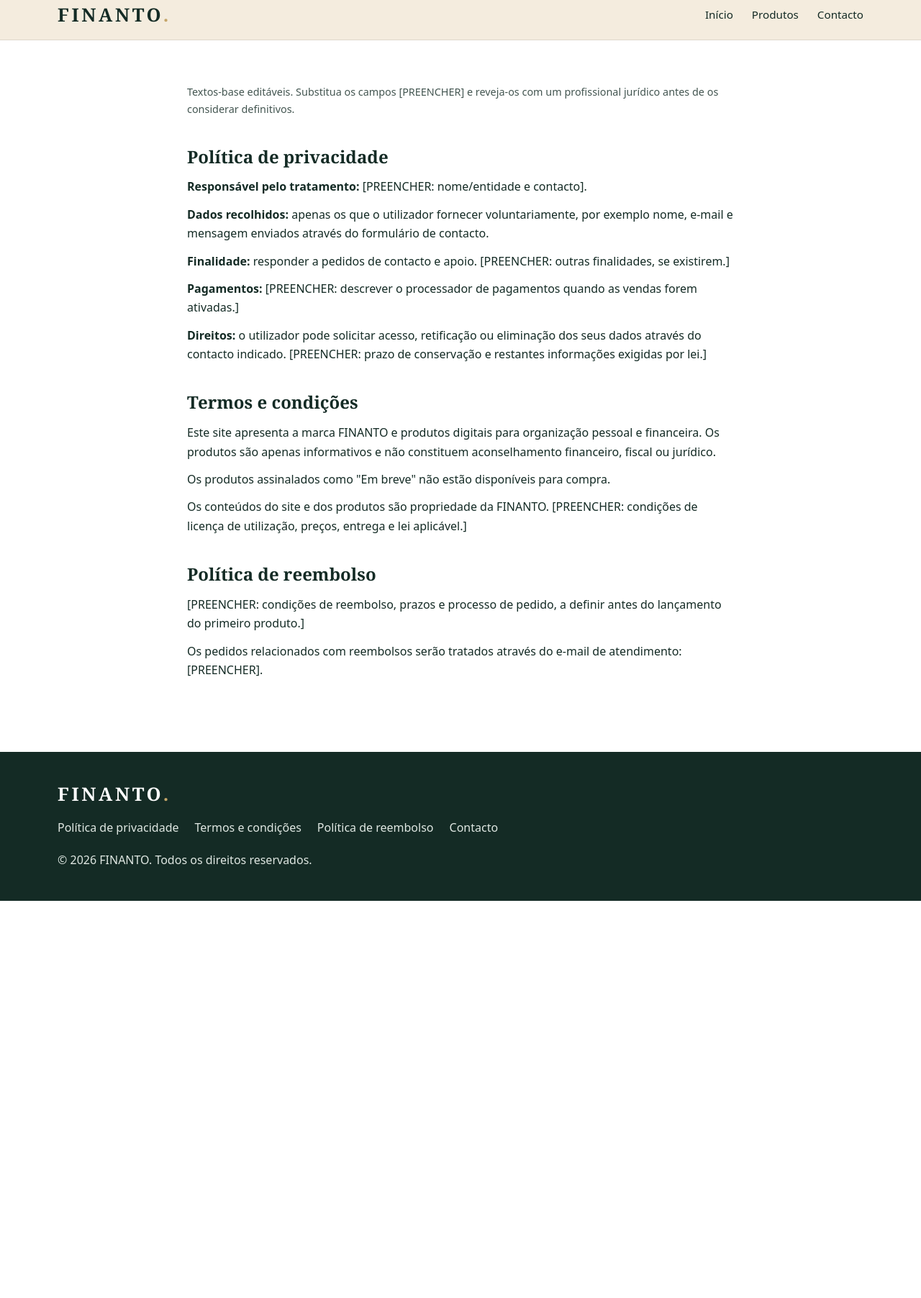
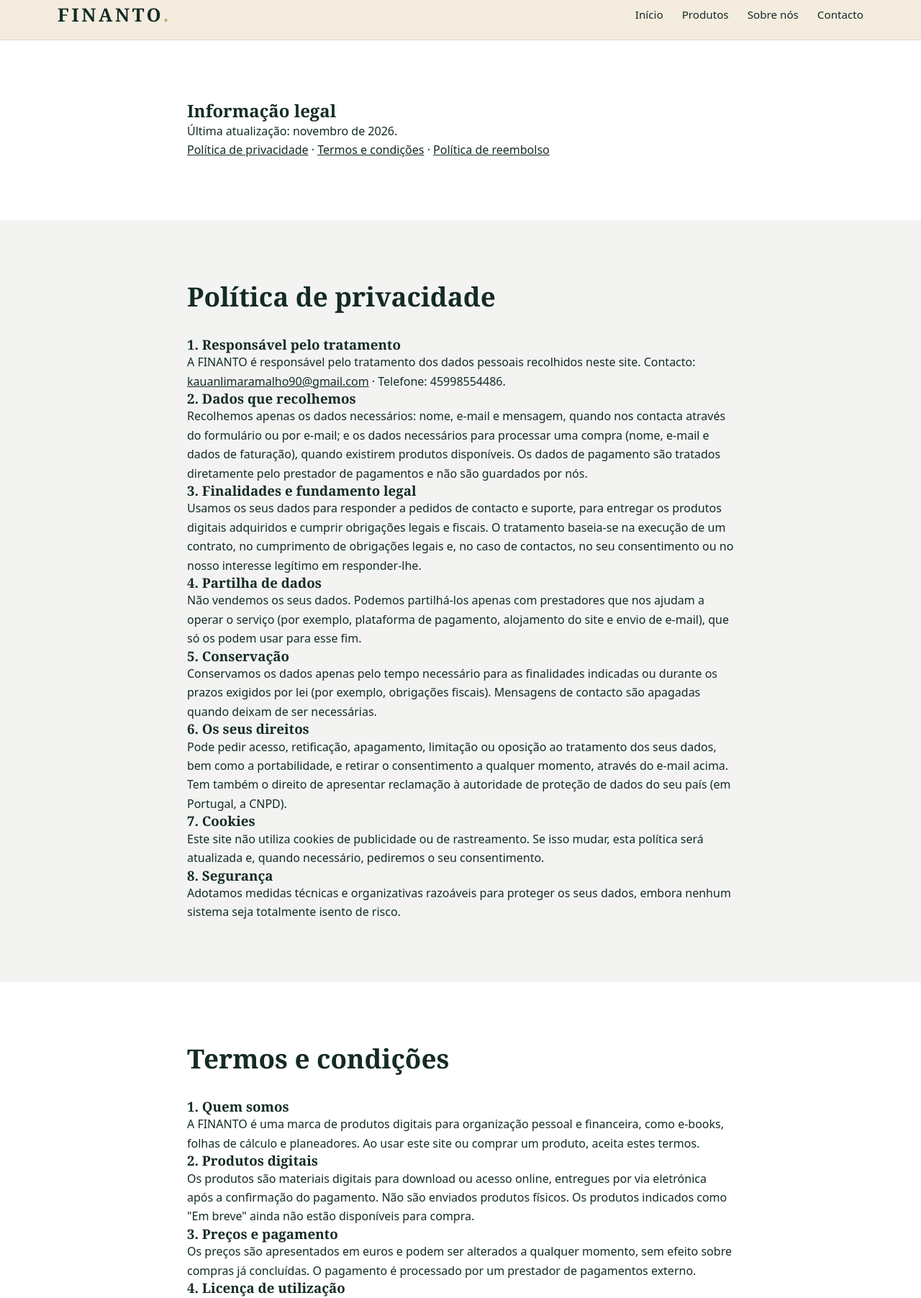
Before and after one commit to kauanlima00/FINANTO-, a plain HTML site: page legal.html in a window 1280 px wide. Shown: the part 13-1817 px from the top of the page at 72% size. Before the commit the page ends 1265 px from the top, so only its background shows below. Drawn offline with Linux system fonts and the light colour scheme.

Commit message:
Update legal.html

```diff
--- a/legal.html
+++ b/legal.html
@@ -5,43 +5,117 @@
   <meta name="viewport" content="width=device-width, initial-scale=1">
   <title>Informação legal | FINANTO</title>
   <meta name="description" content="Política de privacidade, termos e condições e política de reembolso da FINANTO.">
+  <meta name="theme-color" content="#142B25">
   <link rel="stylesheet" href="styles.css">
 </head>
 <body>
+  <a class="skip" href="#principal">Saltar para o conteúdo</a>
+
   <header class="site-header">
     <div class="container bar">
-      <a class="logo" href="index.html">FINANTO<span>.</span></a>
-      <nav class="nav open-static" aria-label="Principal">
-        <a href="index.html">Início</a>
+      <a class="logo" href="index.html" aria-label="FINANTO, página inicial">FINANTO<span>.</span></a>
+      <nav id="nav" class="nav" aria-label="Principal">
+        <a href="index.html#inicio">Início</a>
         <a href="index.html#produtos">Produtos</a>
+        <a href="index.html#sobre">Sobre nós</a>
         <a href="index.html#contacto">Contacto</a>
       </nav>
     </div>
   </header>
 
-  <main class="container narrow legal">
-    <p class="note">Textos-base editáveis. Substitua os campos [PREENCHER] e reveja-os com um profissional jurídico antes de os considerar definitivos.</p>
-
-    <section id="privacidade">
-      <h1>Política de privacidade</h1>
-      <p><strong>Responsável pelo tratamento:</strong> [PREENCHER: nome/entidade e contacto].</p>
-      <p><strong>Dados recolhidos:</strong> apenas os que o utilizador fornecer voluntariamente, por exemplo nome, e-mail e mensagem enviados através do formulário de contacto.</p>
-      <p><strong>Finalidade:</strong> responder a pedidos de contacto e apoio. [PREENCHER: outras finalidades, se existirem.]</p>
-      <p><strong>Pagamentos:</strong> [PREENCHER: descrever o processador de pagamentos quando as vendas forem ativadas.]</p>
-      <p><strong>Direitos:</strong> o utilizador pode solicitar acesso, retificação ou eliminação dos seus dados através do contacto indicado. [PREENCHER: prazo de conservação e restantes informações exigidas por lei.]</p>
+  <main id="principal">
+    <section class="section">
+      <div class="container narrow">
+        <h1>Informação legal</h1>
+        <p>Última atualização: novembro de 2026.</p>
+        <p><a href="#privacidade">Política de privacidade</a> · <a href="#termos">Termos e condições</a> · <a href="#reembolso">Política de reembolso</a></p>
+      </div>
     </section>
 
-    <section id="termos">
-      <h2>Termos e condições</h2>
-      <p>Este site apresenta a marca FINANTO e produtos digitais para organização pessoal e financeira. Os produtos são apenas informativos e não constituem aconselhamento financeiro, fiscal ou jurídico.</p>
-      <p>Os produtos assinalados como "Em breve" não estão disponíveis para compra.</p>
-      <p>Os conteúdos do site e dos produtos são propriedade da FINANTO. [PREENCHER: condições de licença de utilização, preços, entrega e lei aplicável.]</p>
+    <!-- POLÍTICA DE PRIVACIDADE -->
+    <section id="privacidade" class="section alt" aria-labelledby="t-priv">
+      <div class="container narrow">
+        <h2 id="t-priv">Política de privacidade</h2>
+
+        <h3>1. Responsável pelo tratamento</h3>
+        <p>A FINANTO é responsável pelo tratamento dos dados pessoais recolhidos neste site. Contacto: <a href="mailto:kauanlimaramalho90@gmail.com">kauanlimaramalho90@gmail.com</a> · Telefone: 45998554486.</p>
+
+        <h3>2. Dados que recolhemos</h3>
+        <p>Recolhemos apenas os dados necessários: nome, e-mail e mensagem, quando nos contacta através do formulário ou por e-mail; e os dados necessários para processar uma compra (nome, e-mail e dados de faturação), quando existirem produtos disponíveis. Os dados de pagamento são tratados diretamente pelo prestador de pagamentos e não são guardados por nós.</p>
+
+        <h3>3. Finalidades e fundamento legal</h3>
+        <p>Usamos os seus dados para responder a pedidos de contacto e suporte, para entregar os produtos digitais adquiridos e cumprir obrigações legais e fiscais. O tratamento baseia-se na execução de um contrato, no cumprimento de obrigações legais e, no caso de contactos, no seu consentimento ou no nosso interesse legítimo em responder-lhe.</p>
+
+        <h3>4. Partilha de dados</h3>
+        <p>Não vendemos os seus dados. Podemos partilhá-los apenas com prestadores que nos ajudam a operar o serviço (por exemplo, plataforma de pagamento, alojamento do site e envio de e-mail), que só os podem usar para esse fim.</p>
+
+        <h3>5. Conservação</h3>
+        <p>Conservamos os dados apenas pelo tempo necessário para as finalidades indicadas ou durante os prazos exigidos por lei (por exemplo, obrigações fiscais). Mensagens de contacto são apagadas quando deixam de ser necessárias.</p>
+
+        <h3>6. Os seus direitos</h3>
+        <p>Pode pedir acesso, retificação, apagamento, limitação ou oposição ao tratamento dos seus dados, bem como a portabilidade, e retirar o consentimento a qualquer momento, através do e-mail acima. Tem também o direito de apresentar reclamação à autoridade de proteção de dados do seu país (em Portugal, a CNPD).</p>
+
+        <h3>7. Cookies</h3>
+        <p>Este site não utiliza cookies de publicidade ou de rastreamento. Se isso mudar, esta política será atualizada e, quando necessário, pediremos o seu consentimento.</p>
+
+        <h3>8. Segurança</h3>
+        <p>Adotamos medidas técnicas e organizativas razoáveis para proteger os seus dados, embora nenhum sistema seja totalmente isento de risco.</p>
+      </div>
     </section>
 
-    <section id="reembolso">
-      <h2>Política de reembolso</h2>
-      <p>[PREENCHER: condições de reembolso, prazos e processo de pedido, a definir antes do lançamento do primeiro produto.]</p>
-      <p>Os pedidos relacionados com reembolsos serão tratados através do e-mail de atendimento: [PREENCHER].</p>
+    <!-- TERMOS E CONDIÇÕES -->
+    <section id="termos" class="section" aria-labelledby="t-termos">
+      <div class="container narrow">
+        <h2 id="t-termos">Termos e condições</h2>
+
+        <h3>1. Quem somos</h3>
+        <p>A FINANTO é uma marca de produtos digitais para organização pessoal e financeira, como e-books, folhas de cálculo e planeadores. Ao usar este site ou comprar um produto, aceita estes termos.</p>
+
+        <h3>2. Produtos digitais</h3>
+        <p>Os produtos são materiais digitais para download ou acesso online, entregues por via eletrónica após a confirmação do pagamento. Não são enviados produtos físicos. Os produtos indicados como "Em breve" ainda não estão disponíveis para compra.</p>
+
+        <h3>3. Preços e pagamento</h3>
+        <p>Os preços são apresentados em euros e podem ser alterados a qualquer momento, sem efeito sobre compras já concluídas. O pagamento é processado por um prestador de pagamentos externo.</p>
+
+        <h3>4. Licença de utilização</h3>
+        <p>Ao comprar um produto, recebe uma licença pessoal, não exclusiva e intransmissível para o utilizar. Não é permitido revender, partilhar, distribuir, copiar ou publicar o produto, no todo ou em parte, sem autorização escrita da FINANTO. Todos os direitos de propriedade intelectual permanecem com a FINANTO.</p>
+
+        <h3>5. Natureza educativa e responsabilidade</h3>
+        <p>Os conteúdos têm carácter informativo e educativo e não constituem aconselhamento financeiro, fiscal, jurídico ou de investimento. As decisões financeiras são da sua responsabilidade. A FINANTO não garante resultados específicos e, na medida permitida por lei, não responde por perdas resultantes do uso dos produtos.</p>
+
+        <h3>6. Suporte</h3>
+        <p>Pode contactar-nos através de <a href="mailto:kauanlimaramalho90@gmail.com">kauanlimaramalho90@gmail.com</a> ou do telefone 45998554486 para dúvidas sobre acesso, download ou utilização dos produtos.</p>
+
+        <h3>7. Alterações</h3>
+        <p>Podemos atualizar estes termos. A versão em vigor é sempre a publicada nesta página, com a data da última atualização.</p>
+
+        <h3>8. Lei aplicável</h3>
+        <p>Estes termos regem-se pela lei portuguesa, sem prejuízo dos direitos imperativos de consumidor do seu país de residência. Pode recorrer a entidades de resolução alternativa de litígios de consumo e à plataforma europeia de resolução de litígios em linha.</p>
+      </div>
+    </section>
+
+    <!-- POLÍTICA DE REEMBOLSO -->
+    <section id="reembolso" class="section alt" aria-labelledby="t-reemb">
+      <div class="container narrow">
+        <h2 id="t-reemb">Política de reembolso</h2>
+
+        <h3>1. Produtos digitais</h3>
+        <p>Como os nossos produtos são conteúdos digitais entregues de imediato, aplica-se a regra legal que exclui o direito de livre resolução de 14 dias quando a execução começa com o seu consentimento prévio expresso e o reconhecimento de que perde esse direito. Por isso, no momento da compra pedimos essa confirmação.</p>
+
+        <h3>2. Quando reembolsamos</h3>
+        <p>Mesmo assim, analisamos pedidos de reembolso nos seguintes casos:</p>
+        <ul>
+          <li>o ficheiro está corrompido ou não é possível aceder ao produto e não conseguimos resolver o problema;</li>
+          <li>o produto recebido é substancialmente diferente do descrito;</li>
+          <li>foi cobrado mais do que uma vez pela mesma compra.</li>
+        </ul>
+
+        <h3>3. Como pedir</h3>
+        <p>Envie um e-mail para <a href="mailto:kauanlimaramalho90@gmail.com">kauanlimaramalho90@gmail.com</a>, no prazo de 7 dias após a compra, com o nome, o e-mail usado na compra e uma descrição do problema. Responderemos o mais depressa possível.</p>
+
+        <h3>4. Como pagamos</h3>
+        <p>Os reembolsos aprovados são feitos pelo mesmo meio de pagamento usado na compra. O prazo para o valor aparecer depende do banco ou do prestador de pagamentos.</p>
+      </div>
     </section>
   </main>
 
@@ -49,9 +123,9 @@
     <div class="container foot">
       <a class="logo" href="index.html">FINANTO<span>.</span></a>
       <nav aria-label="Legal">
-        <a href="#privacidade">Política de privacidade</a>
-        <a href="#termos">Termos e condições</a>
-        <a href="#reembolso">Política de reembolso</a>
+        <a href="legal.html#privacidade">Política de privacidade</a>
+        <a href="legal.html#termos">Termos e condições</a>
+        <a href="legal.html#reembolso">Política de reembolso</a>
         <a href="index.html#contacto">Contacto</a>
       </nav>
       <p>© <span class="ano">2026</span> FINANTO. Todos os direitos reservados.</p>
```
